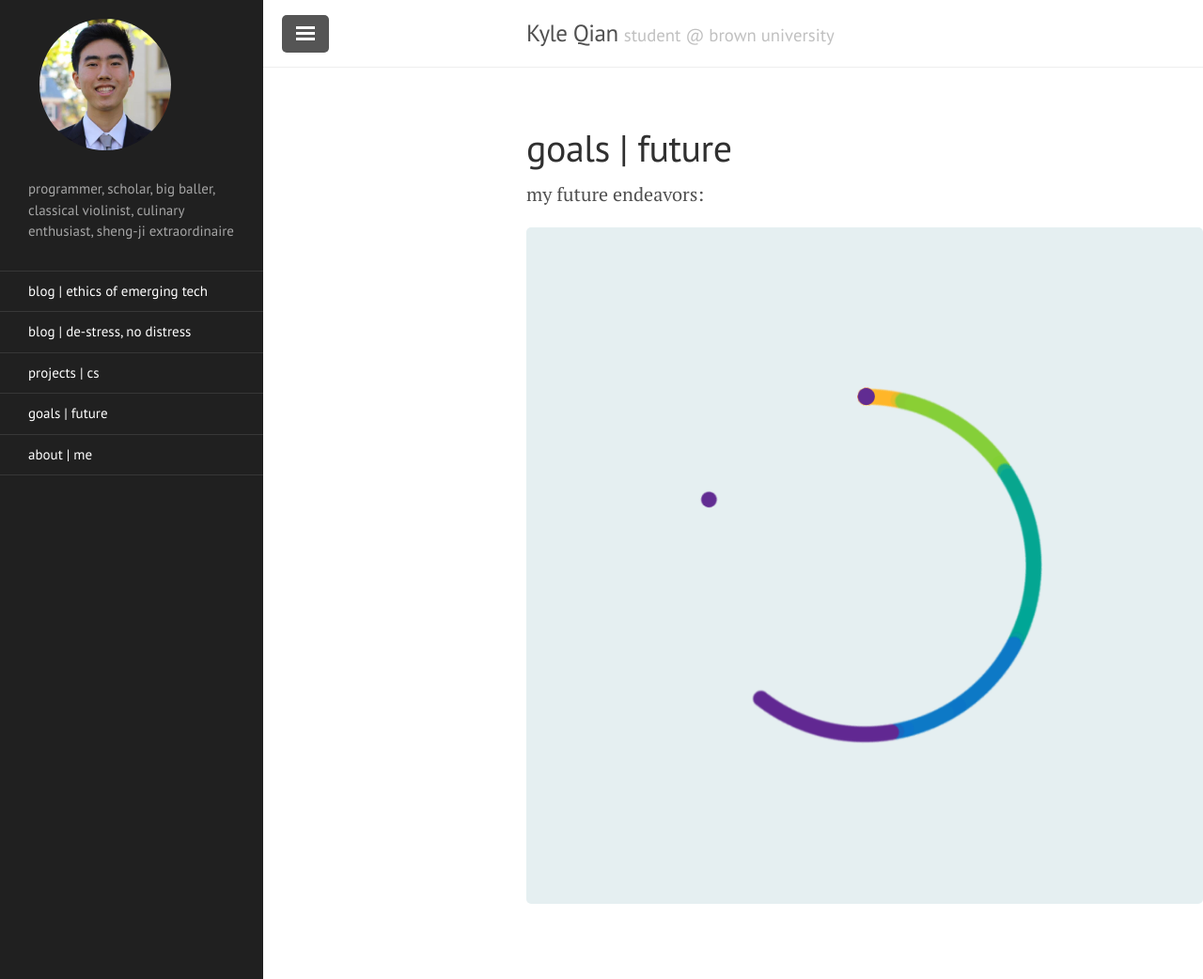
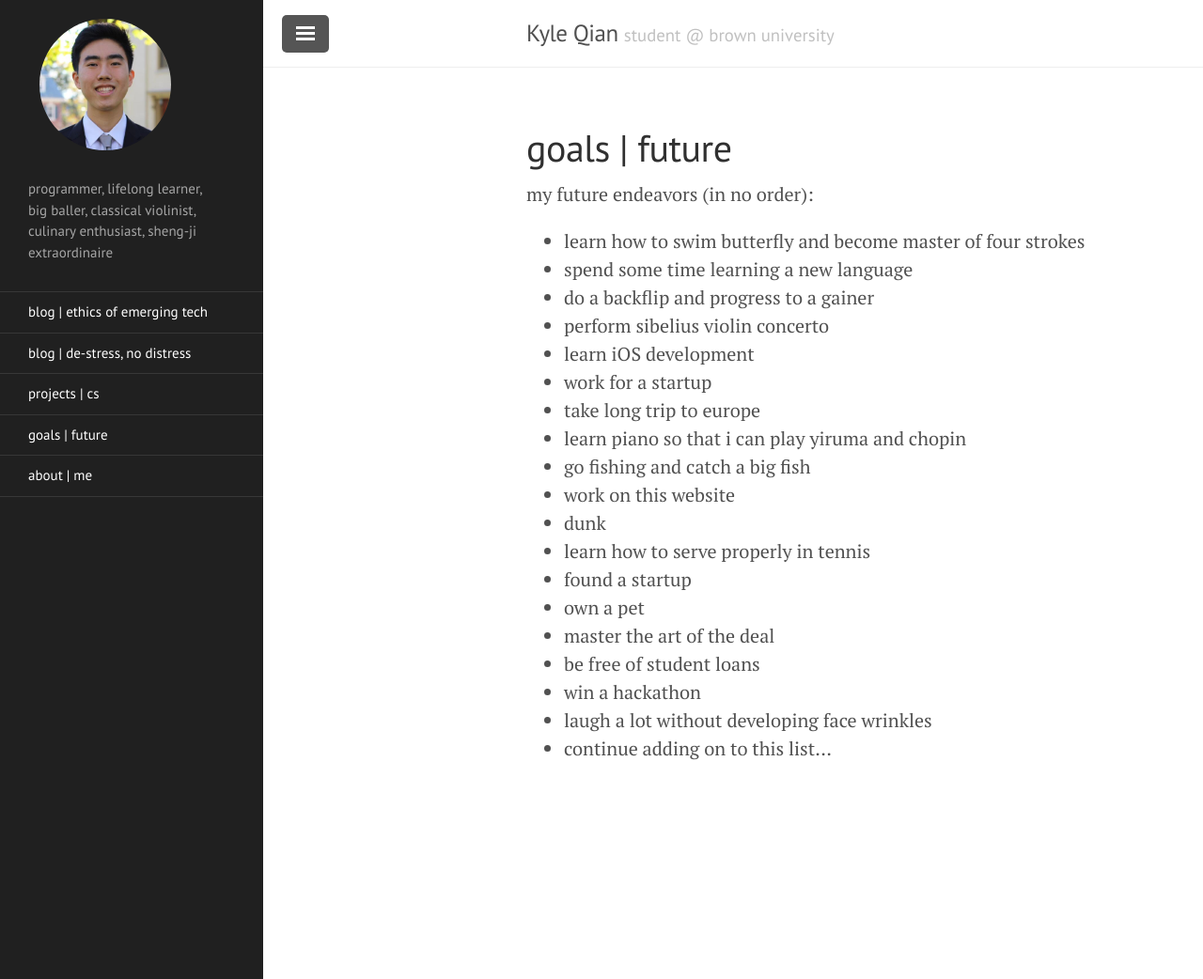
Before and after one commit to kqian5/kqian5.github.io, a Jekyll site: the page built from goals.md, in a window 1280 px wide and 1042 px high. Shown: the whole window at 94% size. Built offline with Jekyll 4.4.1, drawn with Linux system fonts in a browser that asks for light colours.

Commit message:
changes to about

```diff
--- a/_config.yml
+++ b/_config.yml
@@ -6,7 +6,7 @@ permalink:           pretty
 # Setup
 title:               Kyle Qian
 tagline:             'student @ brown university'
-description:         'programmer, scholar, big baller, classical violinist, culinary enthusiast, sheng-ji extraordinaire'
+description:         'programmer, lifelong learner,     big baller, classical violinist,     culinary enthusiast, sheng-ji extraordinaire'
 url:                 http://lanyon.getpoole.com
 baseurl:             ''
 # paginate:            5
--- a/_includes/sidebar.html
+++ b/_includes/sidebar.html
@@ -5,7 +5,7 @@
 <!-- Toggleable sidebar -->
 <div class="sidebar" id="sidebar">
   <img src="/public/images/me.jpg" class="img-responsive" style="border-radius:50%; width:50%; margin: 20px 0px 0px 42px;">
-  <div class="sidebar-item">
+  <div class="sidebar-item" style="margin: 0px 30px 0px 0px">
     <p>{{ site.description }}</p>
   </div>
 
--- a/goals.md
+++ b/goals.md
@@ -3,6 +3,24 @@ layout: page
 title: goals | future
 ---
 
-my future endeavors:
+my future endeavors (in no order):
 
-![GoogleClips](/public/images/loading.gif){:class="img-responsive"}
+- learn how to swim butterfly and become master of four strokes
+- spend some time learning a new language
+- do a backflip and progress to a gainer
+- perform sibelius violin concerto
+- learn iOS development
+- work for a startup
+- take long trip to europe
+- learn piano so that i can play yiruma and chopin
+- go fishing and catch a big fish
+- work on this website
+- dunk
+- learn how to serve properly in tennis
+- found a startup
+- own a pet
+- master the art of the deal
+- be free of student loans
+- win a hackathon
+- laugh a lot without developing face wrinkles
+- continue adding on to this list...
```
Also changed, not shown: about.md (+2 -2 lines).
